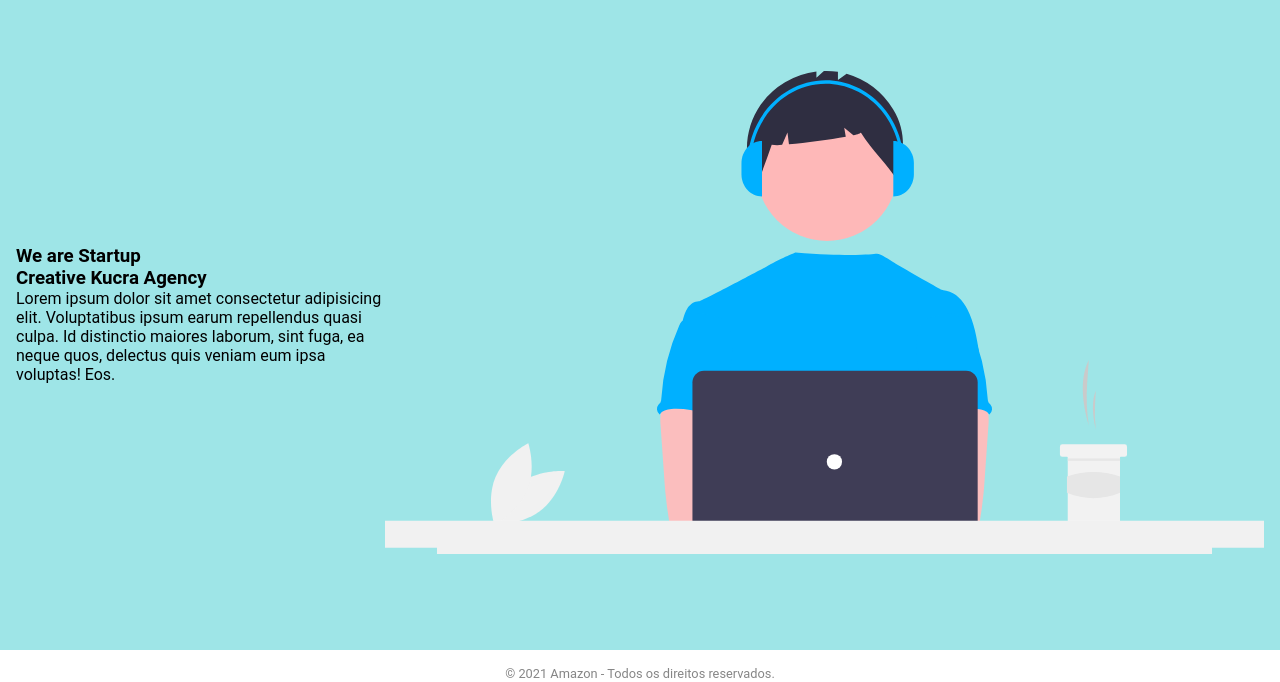
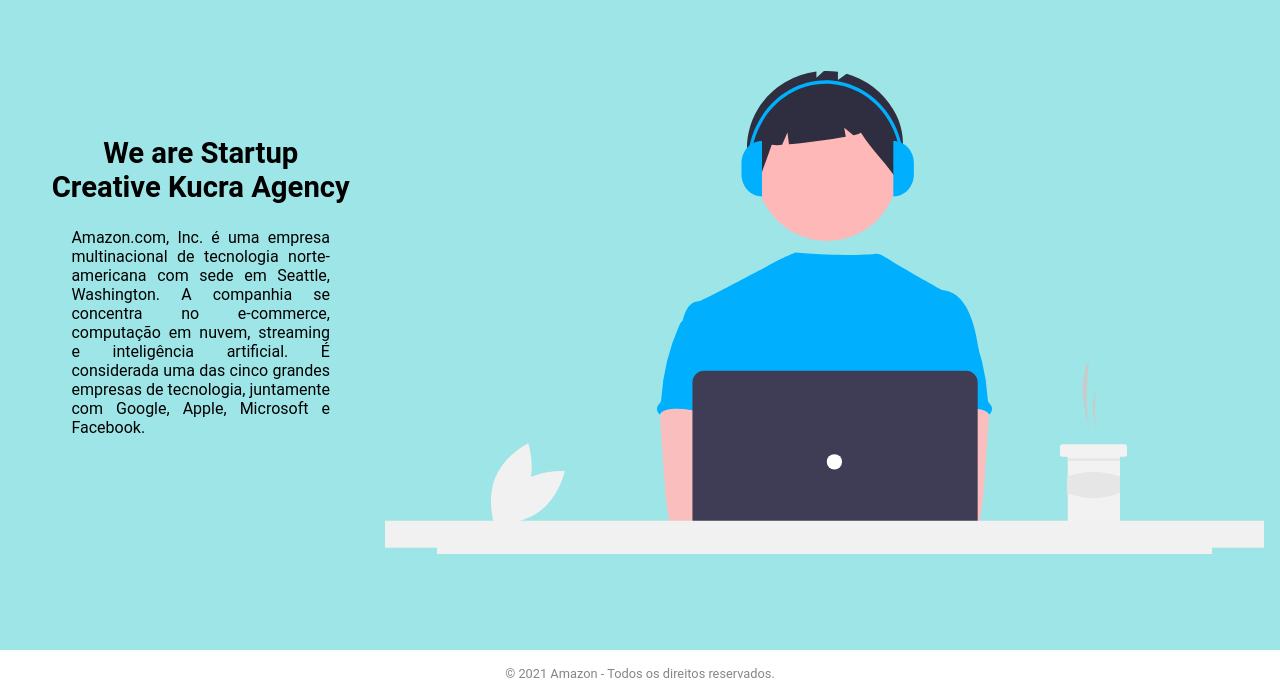
Before and after one commit to ana-le-ticia/aula-landing-page, a plain HTML site: page index.html in a window 1280 px wide. Shown: the part 118-800 px from the top of the page. Drawn offline with Linux system fonts and the light colour scheme.

Commit message:
second commit

```diff
--- a/assets/style.css
+++ b/assets/style.css
@@ -52,7 +52,6 @@ section{
     position: relative;
     top: 6rem;
 
-    background:red;
     position:absolute;
     bottom:2rem;
 
@@ -66,6 +65,27 @@ section{
     justify-content: space-between;
 
     background-color: var(--light-blue);
+}
+
+.left{
+    display: flex;
+    flex-direction: column;
+    position: relative;
+    height: 60%;
+
+    align-items: center;
+}
+
+.left .title{
+    padding: 1.5rem 0;
+    text-align: center;
+    font-size: 25px;
+}
+
+.left p{
+    position: relative;
+    width: 70%;
+    text-align: justify;
 }
 
 footer{
--- a/index.html
+++ b/index.html
@@ -16,7 +16,7 @@
 
         <nav>
             <ul class="menu-bar">
-                <li> <a href=""> Home </a></li>
+                <li> <a target="_blank" href="https://www.amazon.com.br/?&tag=hydrbrabk-20&ref=pd_sl_7rwd1q78df_e&adgrpid=79547423725&hvpone=&hvptwo=&hvadid=591863875878&hvpos=&hvnetw=g&hvrand=3370298220315919043&hvqmt=e&hvdev=c&hvdvcmdl=&hvlocint=&hvlocphy=9101533&hvtargid=kwd-10573980&hydadcr=26346_11691057"> Home </a></li>
                 <li> <a href=""> Features </a></li>
                 <li> <a href=""> About </a></li>
                 <li> <a href=""> Home </a></li>
@@ -29,10 +29,12 @@
 
         <section class="main">
             <aside class="left">
-                <h1>We are Startup</h1>
-                <h1>Creative Kucra Agency</h1>
+                <div class="title">
+                    <h1>We are Startup</h1>
+                    <h1>Creative Kucra Agency</h1>
+                </div>
 
-                <p>Lorem ipsum dolor sit amet consectetur adipisicing elit. Voluptatibus ipsum earum repellendus quasi culpa. Id distinctio maiores laborum, sint fuga, ea neque quos, delectus quis veniam eum ipsa voluptas! Eos.</p>
+                <p>Amazon.com, Inc. é uma empresa multinacional de tecnologia norte-americana com sede em Seattle, Washington. A companhia se concentra no e-commerce, computação em nuvem, streaming e inteligência artificial. É considerada uma das cinco grandes empresas de tecnologia, juntamente com Google, Apple, Microsoft e Facebook.</p>
             </aside>
 
             <aside class="right">
```
